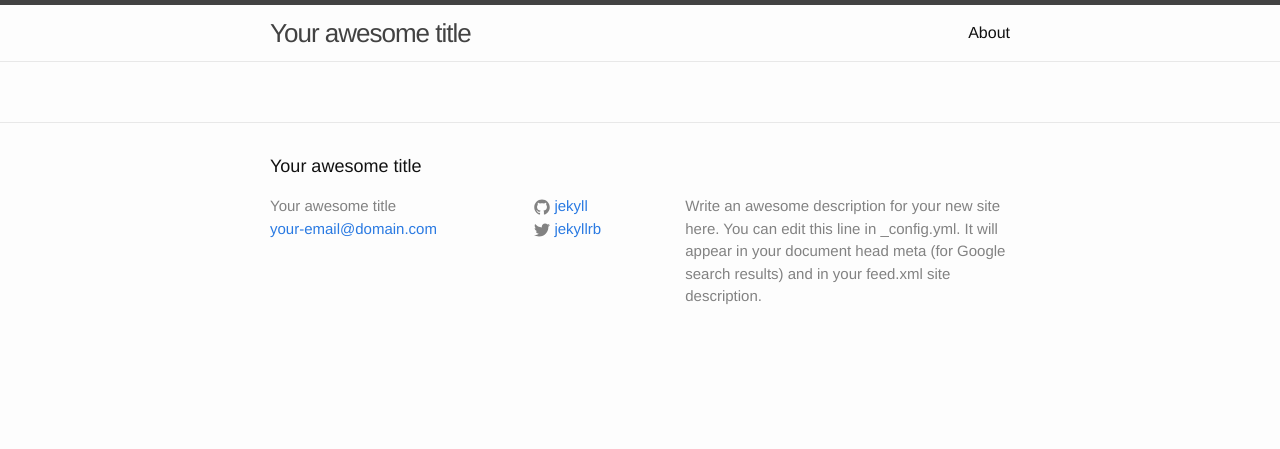
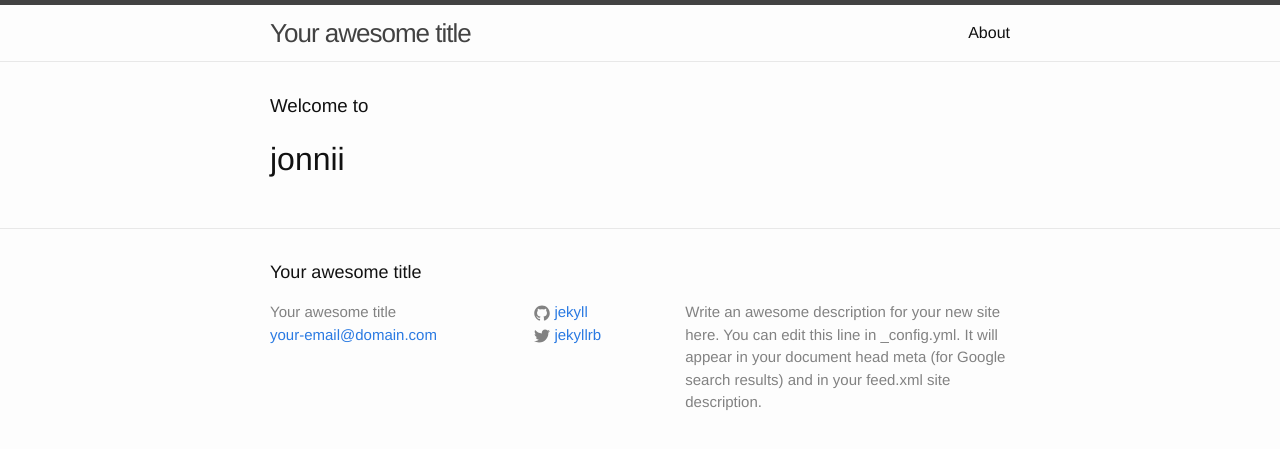
Before and after one commit to ValleHD/ValleHD.github.io, a Jekyll site: the page built from index.html, in a window 1280 px wide. Shown: the top 449 px of the page. Built offline with Jekyll 4.4.1, drawn with Linux system fonts in a browser that asks for light colours.

Commit message:
Update index.html

```diff
--- a/index.html
+++ b/index.html
@@ -13,6 +13,9 @@ layout: default
 
  <body>
 
+   <h3> Welcome to </h3>
+
+   <h1> jonnii </h1>
 
 
  </body>
```
